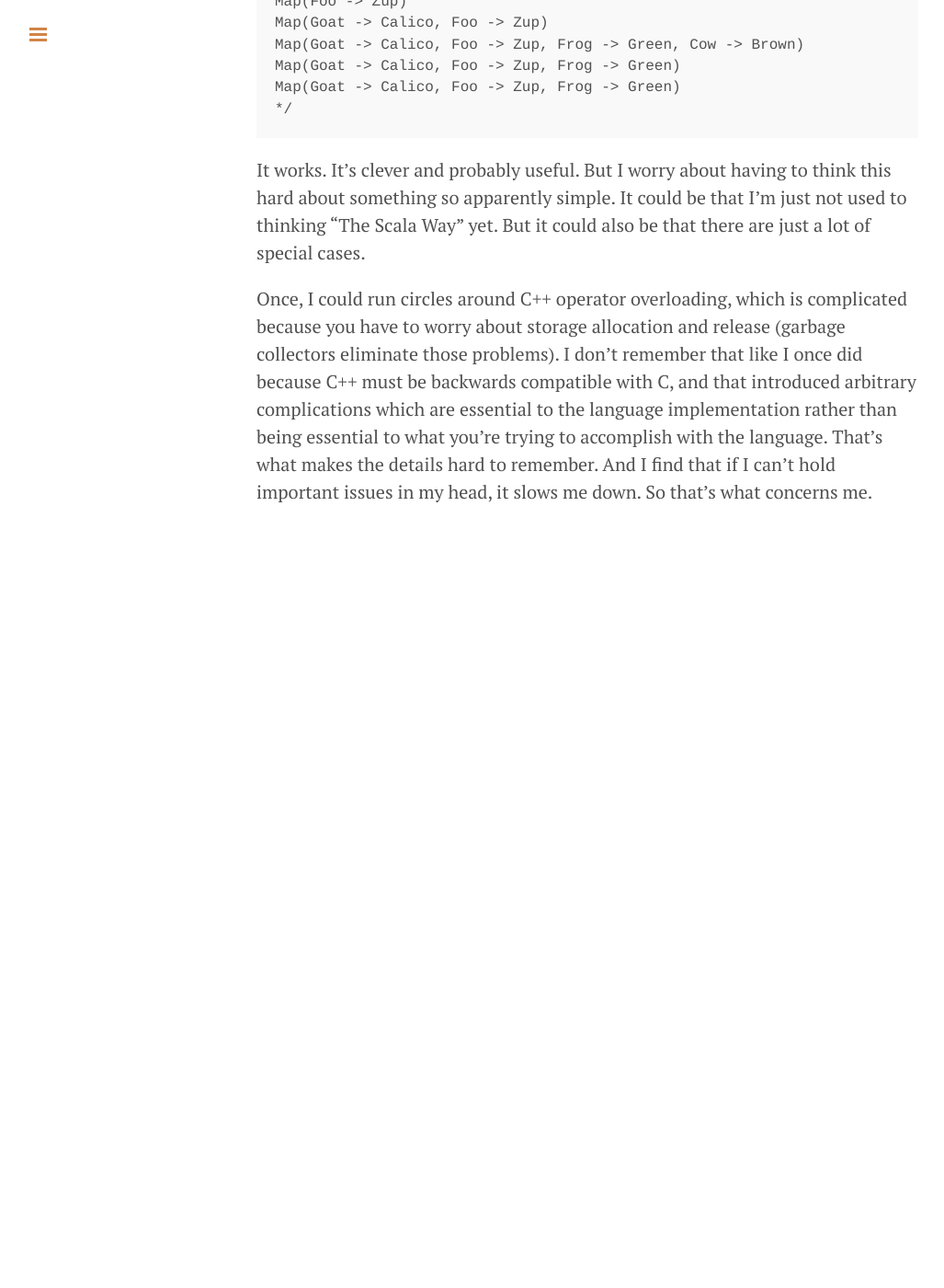
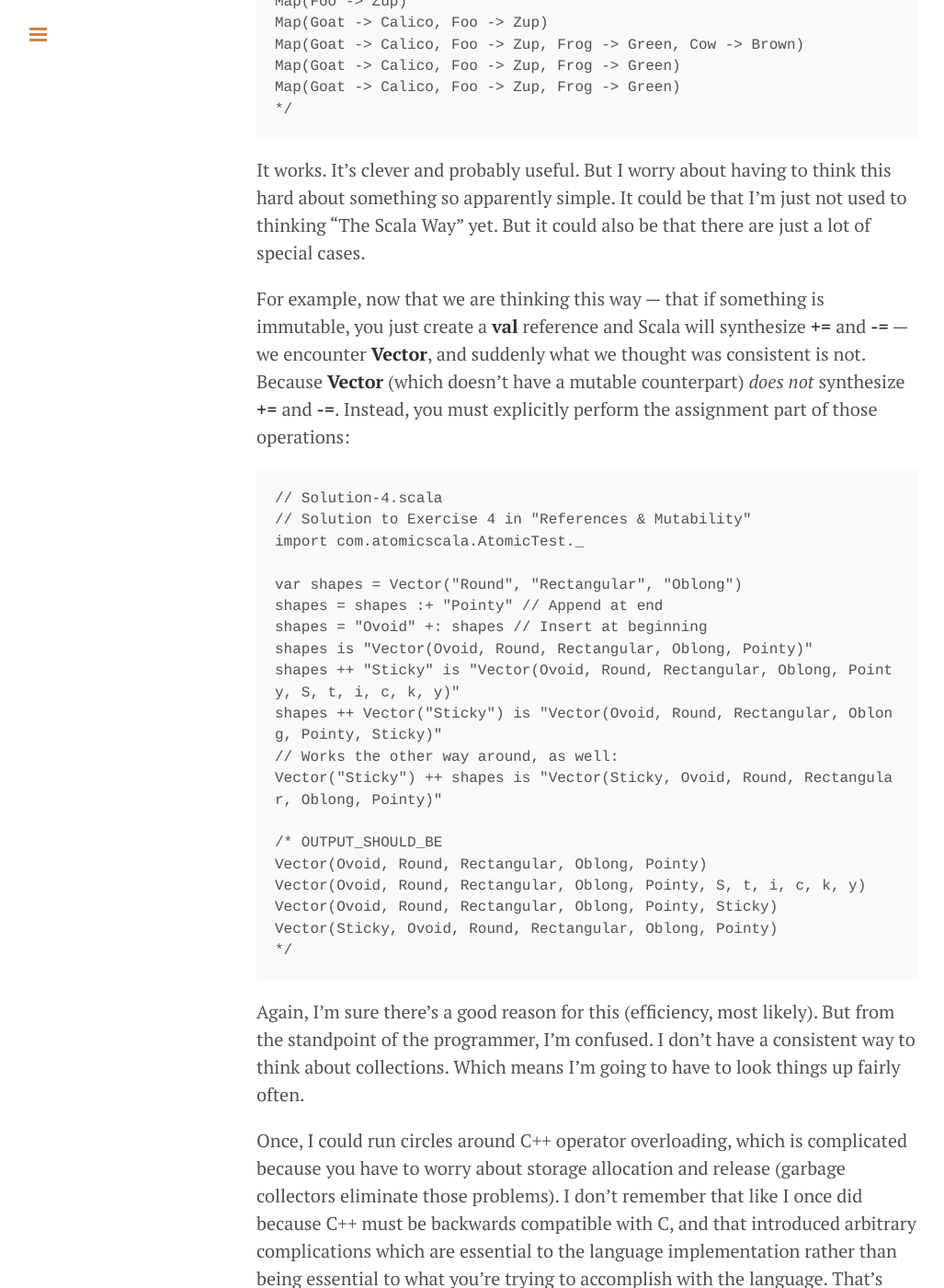
Before and after one commit to djaus2/BruceEckel.github.io, a Jekyll site: the page built from _posts/2014-12-30-operator-underloading-in-scala.md, in a window 1280 px wide and 1400 px high, scrolled down 2917 px. Shown: the whole window at 92% size, without its empty margins (1-1028 px from the left). Built offline with Jekyll 4.4.1, drawn with Linux system fonts in a browser that asks for light colours; Markdown is read by kramdown in place of the engine named in the settings; comment, search, counter and statistics services are not loaded; before the commit the page ends 3547 px from its top, so only the background shows below that.

Commit message:
Added example at the end

````diff
--- a/_posts/2014-12-30-operator-underloading-in-scala.md
+++ b/_posts/2014-12-30-operator-underloading-in-scala.md
@@ -109,4 +109,30 @@ Map(Goat -> Calico, Foo -> Zup, Frog -> Green)
 
 It works. It's clever and probably useful. But I worry about having to think this hard about something so apparently simple. It could be that I'm just not used to thinking "The Scala Way" yet. But it could also be that there are just a lot of special cases.
 
+For example, now that we are thinking this way --- that if something is immutable, you just create a **val** reference and Scala will synthesize **+=** and **-=** --- we encounter **Vector**, and suddenly what we thought was consistent is not. Because **Vector** (which doesn't have a mutable counterpart) *does not* synthesize **+=** and **-=**. Instead, you must explicitly perform the assignment part of those operations:
+
+```Scala
+// Solution-4.scala
+// Solution to Exercise 4 in "References & Mutability"
+import com.atomicscala.AtomicTest._
+
+var shapes = Vector("Round", "Rectangular", "Oblong")
+shapes = shapes :+ "Pointy" // Append at end
+shapes = "Ovoid" +: shapes // Insert at beginning
+shapes is "Vector(Ovoid, Round, Rectangular, Oblong, Pointy)"
+shapes ++ "Sticky" is "Vector(Ovoid, Round, Rectangular, Oblong, Pointy, S, t, i, c, k, y)"
+shapes ++ Vector("Sticky") is "Vector(Ovoid, Round, Rectangular, Oblong, Pointy, Sticky)"
+// Works the other way around, as well:
+Vector("Sticky") ++ shapes is "Vector(Sticky, Ovoid, Round, Rectangular, Oblong, Pointy)"
+
+/* OUTPUT_SHOULD_BE
+Vector(Ovoid, Round, Rectangular, Oblong, Pointy)
+Vector(Ovoid, Round, Rectangular, Oblong, Pointy, S, t, i, c, k, y)
+Vector(Ovoid, Round, Rectangular, Oblong, Pointy, Sticky)
+Vector(Sticky, Ovoid, Round, Rectangular, Oblong, Pointy)
+*/
+```
+
+Again, I'm sure there's a good reason for this (efficiency, most likely). But from the standpoint of the programmer, I'm confused. I don't have a consistent way to think about collections. Which means I'm going to have to look things up fairly often.
+
 Once, I could run circles around C++ operator overloading, which is complicated because you have to worry about storage allocation and release (garbage collectors eliminate those problems). I don't remember that like I once did because C++ must be backwards compatible with C, and that introduced arbitrary complications which are essential to the language implementation rather than being essential to what you're trying to accomplish with the language. That's what makes the details hard to remember. And I find that if I can't hold important issues in my head, it slows me down. So that's what concerns me.
````
